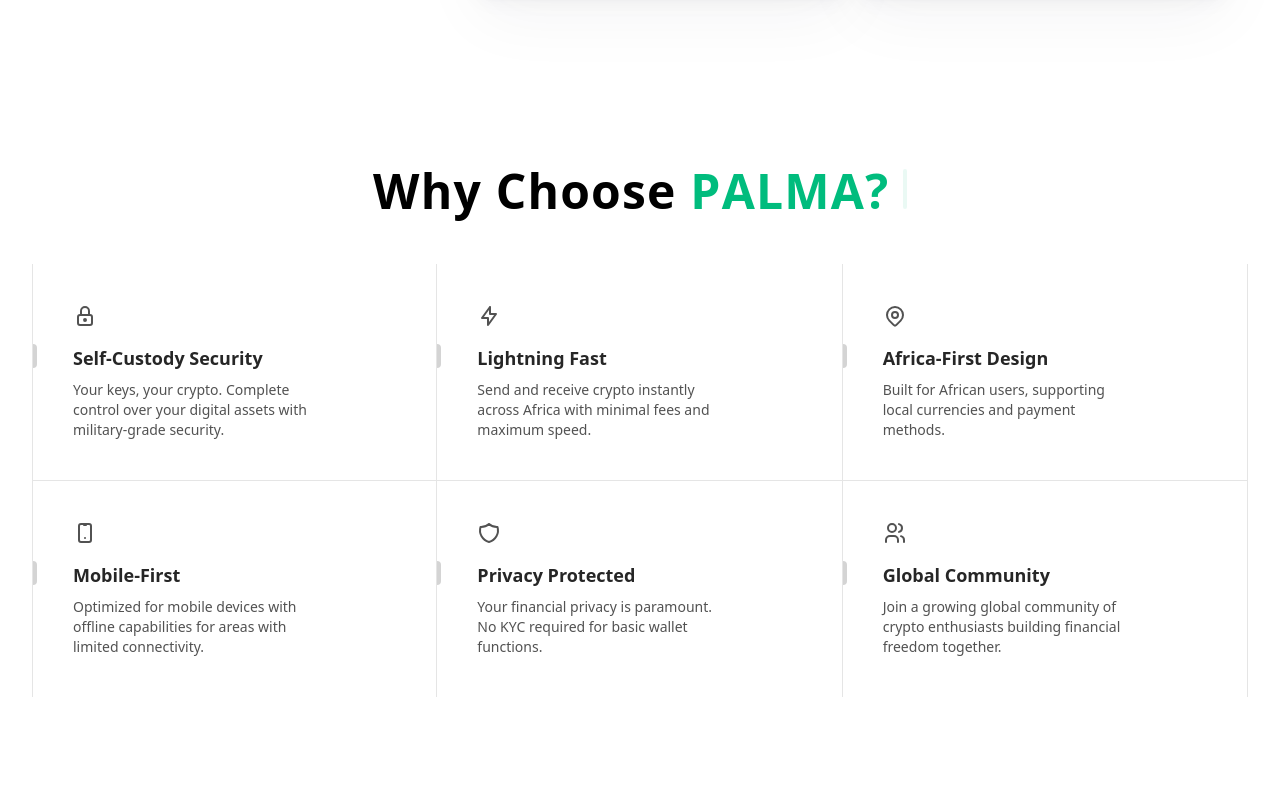
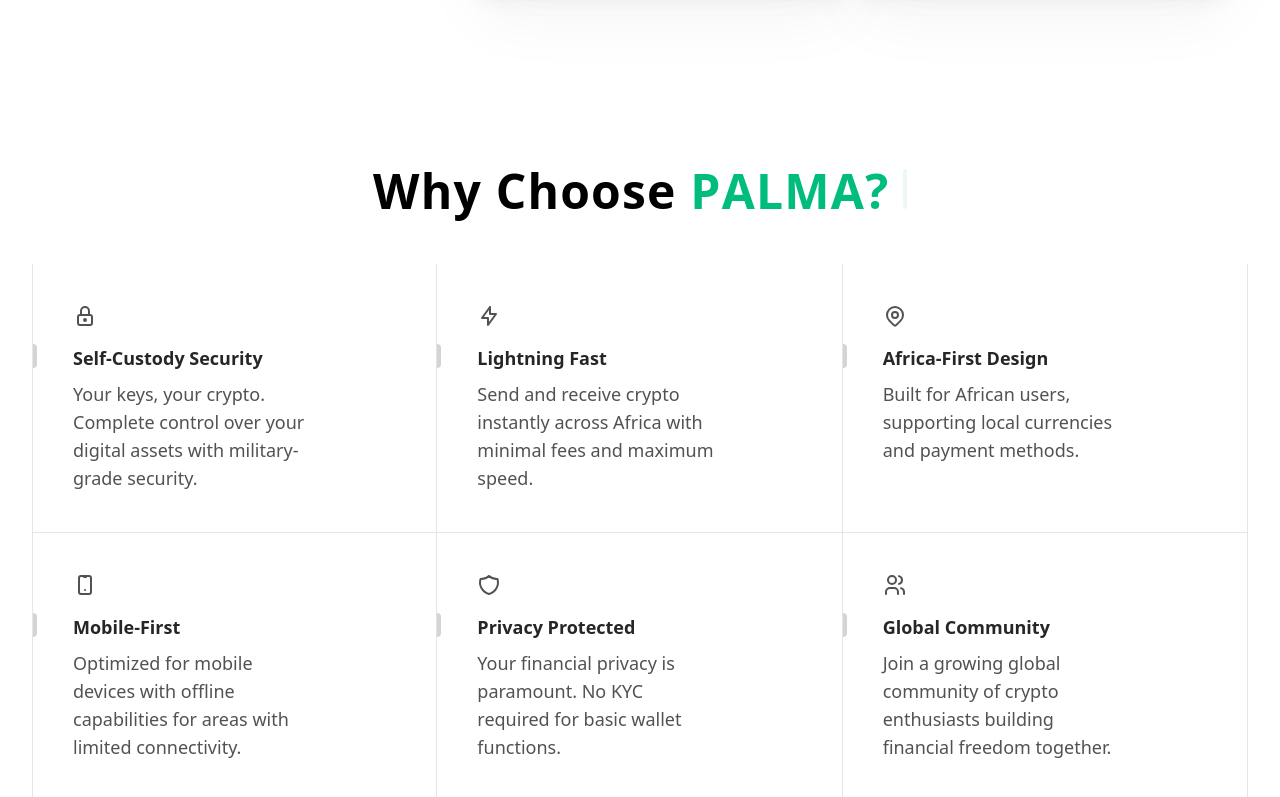
Before and after one commit to xandersavage/palmawallet, a Next.js app: page / in a window 1280 px wide. Shown: the part 3930-4727 px from the top of the page. Before the commit the page ends 4667 px from the top, so only its background shows below. Built offline with nearby package versions, Linux system fonts and the light colour scheme.

Commit message:
Update Container and Features components: increase horizontal padding and adjust text size for improved readability

```diff
--- a/src/components/layout/cointainer/Container.tsx
+++ b/src/components/layout/cointainer/Container.tsx
@@ -24,7 +24,7 @@
       className={`
         max-w-7xl   /* Sets a maximum width for the content */
         mx-auto      /* Centers the container horizontally */
-        px-4         /* Horizontal padding for smaller screens */
+        px-10         /* Horizontal padding for smaller screens */
         sm:px-6      /* Increased padding on small screens and up */
         lg:px-8      /* Further increased padding on large screens and up */
         ${className || ""} /* Merges any additional classes passed in */
--- a/src/components/sections/Features.tsx
+++ b/src/components/sections/Features.tsx
@@ -107,7 +107,7 @@
           {title}
         </span>
       </div>
-      <p className="text-sm text-neutral-600 dark:text-neutral-300 max-w-xs relative z-10 px-10">
+      <p className="text-sm text-neutral-600 dark:text-neutral-300 max-w-xs relative z-10 px-10  md:text-lg">
         {description}
       </p>
     </div>
```
